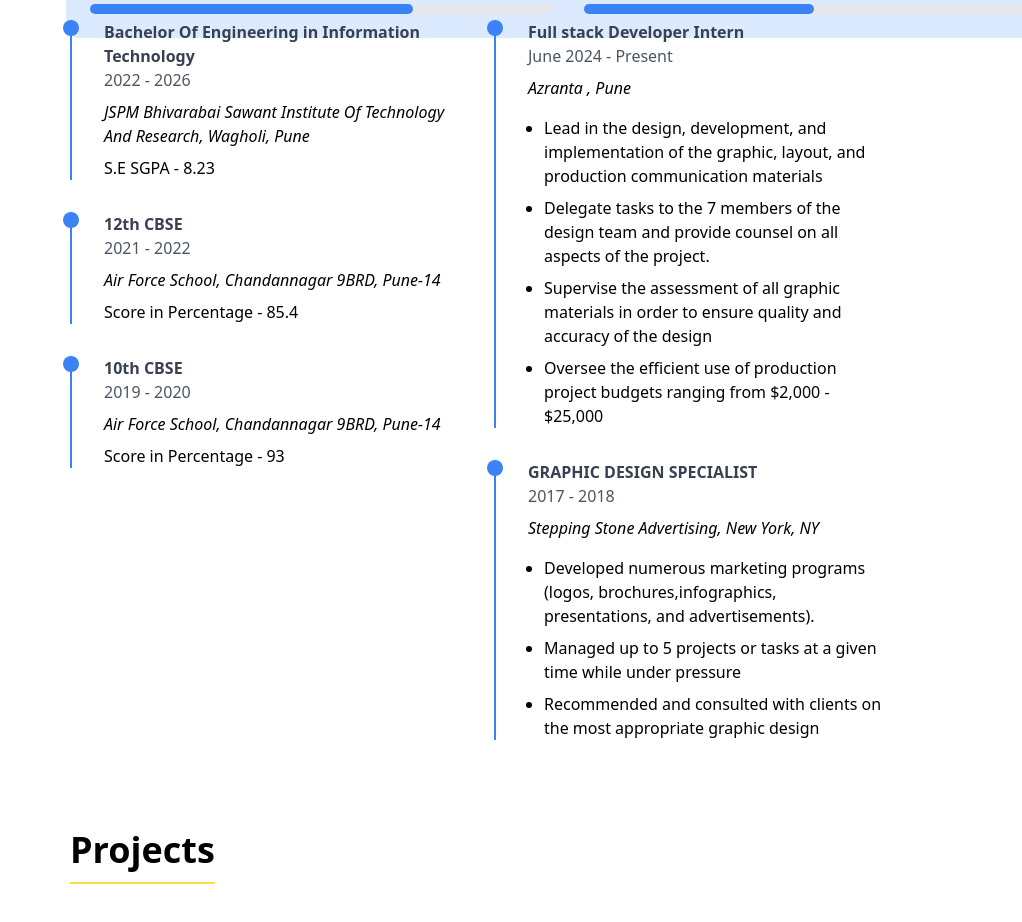
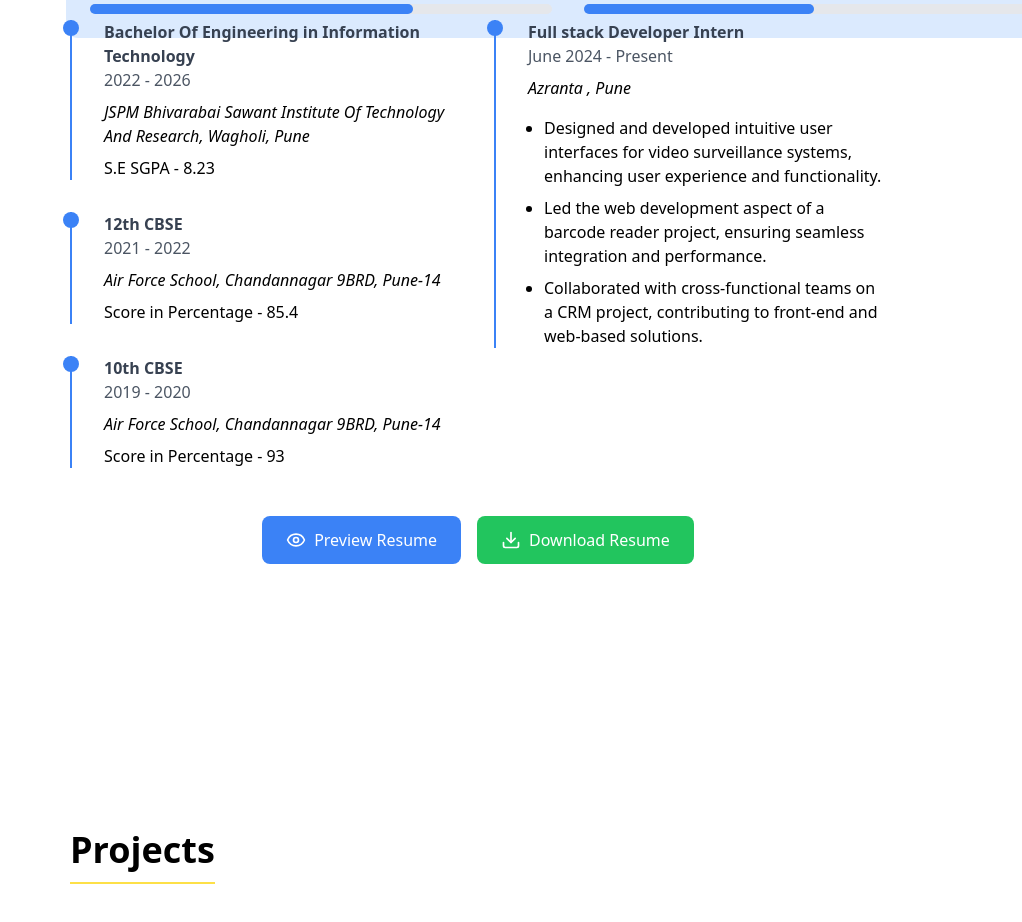
Before and after one commit to Sarthak12903/Portfolio, a React (Vite) app: page / in a window 1280 px wide. Shown: the part 1914-2836 px from the top of the page, without its empty margins (258-1280 px from the left). Built offline with nearby package versions, Linux system fonts and the light colour scheme.

Commit message:
added Resume

```diff
--- a/package.json
+++ b/package.json
@@ -10,6 +10,7 @@
     "preview": "vite preview"
   },
   "dependencies": {
+    "lucide-react": "^0.469.0",
     "react": "^18.3.1",
     "react-dom": "^18.3.1",
     "react-icons": "^5.4.0",
--- a/src/pages/Resume/Resume.jsx
+++ b/src/pages/Resume/Resume.jsx
@@ -1,5 +1,20 @@
+import { useState } from "react";
+import { Download, Eye, X } from "lucide-react";
 export default function Resume() {
+  const [showPreview, setShowPreview] = useState(false);
+
+  const handleDownload = () => {
+    const link = document.createElement("a");
+    link.href = "/Resume.pdf";
+    link.download = "Sarthak's Resume.pdf";
+    document.body.appendChild(link);
+    link.click();
+    document.body.removeChild(link);
+  };
+
   return (
+    <>
+      {" "}
       <div id="resume" className="ml-72 mt-36 p-10 w-[70vw] h-screen">
         <h1 className="text-4xl font-bold pb-3 broder border-b-2 border-yellow-300 inline-block">
           Resume
@@ -46,7 +61,9 @@ export default function Resume() {
 
           <div>
             <section>
-            <h2 className="text-2xl font-bold mb-6">Professional Experience</h2>
+              <h2 className="text-2xl font-bold mb-6">
+                Professional Experience
+              </h2>
               <div className="space-y-8">
                 <div className="relative pl-8 border-l-2 border-blue-500">
                   <div className="absolute -left-[9px] top-0 w-4 h-4 bg-blue-500 rounded-full"></div>
@@ -57,45 +74,17 @@ export default function Resume() {
                   <p className="italic mt-2">Azranta , Pune</p>
                   <ul className="mt-4 space-y-2 list-disc ml-4">
                     <li>
-                    Lead in the design, development, and implementation of the
-                    graphic, layout, and production communication materials
+                      Designed and developed intuitive user interfaces for video
+                      surveillance systems, enhancing user experience and
+                      functionality.
                     </li>
                     <li>
-                    Delegate tasks to the 7 members of the design team and
-                    provide counsel on all aspects of the project.
+                      Led the web development aspect of a barcode reader
+                      project, ensuring seamless integration and performance.
                     </li>
                     <li>
-                    Supervise the assessment of all graphic materials in order
-                    to ensure quality and accuracy of the design
-                  </li>
-                  <li>
-                    Oversee the efficient use of production project budgets
-                    ranging from $2,000 - $25,000
-                  </li>
-                </ul>
-              </div>
-
-              <div className="relative pl-8 border-l-2 border-blue-500">
-                <div className="absolute -left-[9px] top-0 w-4 h-4 bg-blue-500 rounded-full"></div>
-                <h3 className="font-bold text-gray-700">
-                  GRAPHIC DESIGN SPECIALIST
-                </h3>
-                <p className="text-gray-600">2017 - 2018</p>
-                <p className="italic mt-2">
-                  Stepping Stone Advertising, New York, NY
-                </p>
-                <ul className="mt-4 space-y-2 list-disc ml-4">
-                  <li>
-                    Developed numerous marketing programs (logos,
-                    brochures,infographics, presentations, and advertisements).
-                  </li>
-                  <li>
-                    Managed up to 5 projects or tasks at a given time while
-                    under pressure
-                  </li>
-                  <li>
-                    Recommended and consulted with clients on the most
-                    appropriate graphic design
+                      Collaborated with cross-functional teams on a CRM project,
+                      contributing to front-end and web-based solutions.
                     </li>
                   </ul>
                 </div>
@@ -103,6 +92,42 @@ export default function Resume() {
             </section>
           </div>
         </div>
+        <div className="mt-12 flex justify-center gap-4">
+          <button
+            onClick={() => setShowPreview(true)}
+            className="flex items-center gap-2 px-6 py-3 bg-blue-500 text-white rounded-lg hover:bg-blue-600 transition-colors"
+          >
+            <Eye className="w-5 h-5" />
+            Preview Resume
+          </button>
+          <button
+            onClick={handleDownload}
+            className="flex items-center gap-2 px-6 py-3 bg-green-500 text-white rounded-lg hover:bg-green-600 transition-colors"
+          >
+            <Download className="w-5 h-5" />
+            Download Resume
+          </button>
         </div>
+      </div>
+      {showPreview && (
+        <div className="fixed inset-0 bg-black bg-opacity-50 flex items-center justify-center p-4 z-50">
+          <div className="bg-white rounded-lg max-w-4xl w-full max-h-[90vh] overflow-y-auto relative">
+            <button
+              onClick={() => setShowPreview(false)}
+              className="absolute top-4 right-4 p-2 hover:bg-gray-100 rounded-full"
+            >
+              <X className="w-6 h-6" />
+            </button>
+            <div className="p-8">
+              <iframe
+                src="/Resume.pdf"
+                className="w-full h-[80vh]"
+                title="Resume Preview"
+              />
+            </div>
+          </div>
+        </div>
+      )}
+    </>
   );
 }
```
Also changed, not shown: 2 other files (tests, documents, lock files or other folders). Lines whose indentation alone changed are shown as unchanged.
